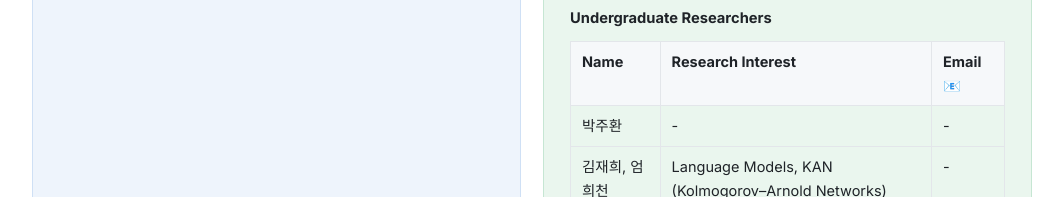
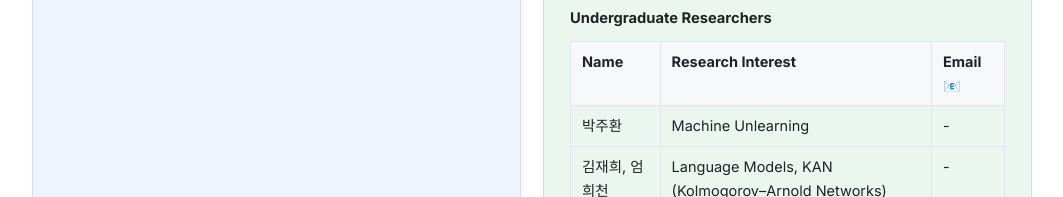
Before and after one commit to kyungrakson/wiil-lab, a plain HTML site: page people.html in a window 1280 px wide. Shown: the part 1273-1470 px from the top of the page, without its empty margins (108-1171 px from the left). Drawn offline with Linux system fonts and the light colour scheme.

Commit message:
People: set 박주환 research interest to Machine Unlearning
Co-Authored-By: Claude Opus 5.5 <noreply@anthropic.com>
Claude-Session: https://claude.ai/code/session_016CDsWRAXdzxhkM5Lw8SFi8

```diff
--- a/people.html
+++ b/people.html
@@ -40,7 +40,7 @@ Double major in Mathematical Science; Postdoc at SNU (2021–2023); Visiting Sch
 </table>
 <p><b>Undergraduate Researchers</b></p>
 <table class="tbl"><tr><th>Name</th><th>Research Interest</th><th>Email 📧</th></tr>
-<tr><td>박주환</td><td>-</td><td>-</td></tr>
+<tr><td>박주환</td><td>Machine Unlearning</td><td>-</td></tr>
 <tr><td>김재희, 엄희천</td><td>Language Models, KAN (Kolmogorov–Arnold Networks)</td><td>-</td></tr>
 <tr><td>이승희, 김주희</td><td>LLM Context Compression</td><td>-</td></tr>
 </table>
```
